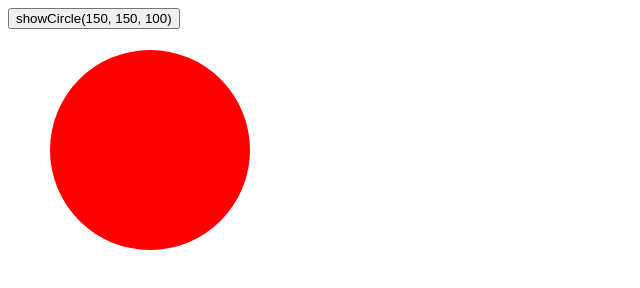
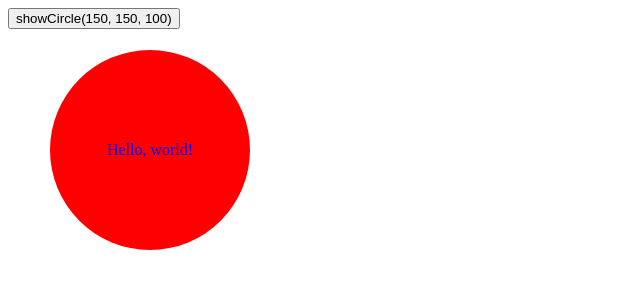
Before and after one commit to Yupiter78/task-js, a plain HTML site: page css-animations/animation_test_2.html in a window 1280 px wide. Both pictures are taken after a click on the button "showCircle(150, 150, 100)". Shown: the whole page, without its empty margins (0-640 px from the left). Drawn offline with Linux system fonts and the light colour scheme.

Commit message:
feat: add task css-animations

```diff
--- a/css-animations/animation_test_2.html
+++ b/css-animations/animation_test_2.html
@@ -12,6 +12,12 @@
 			background-color: red;
 			border-radius: 50%;
 		}
+		.message-ball {
+			display: flex;
+			justify-content: center;
+			align-items: center;
+			color: blue;
+		}
 	</style>
 </head>
 <body>
--- a/css-animations/animation_test_2.js
+++ b/css-animations/animation_test_2.js
@@ -1,4 +1,4 @@
-function showCircle(cx, cy, radius) {
+function showCircle(cx, cy, radius, callback) {
     const div = document.createElement("div");
     div.style.width = "0px";
     div.style.height = "0px";
@@ -11,10 +11,14 @@
         div.style.width = radius * 2 + "px";
         div.style.height = radius * 2 + "px";
     }, 0);
+    setTimeout(() => callback(div), 2000);
 
 }
 
 const button = document.createElement("button");
 button.textContent = "showCircle(150, 150, 100)"
 document.body.append(button);
-button.onclick = () => showCircle(150, 150, 100);
+button.onclick = () => showCircle(150, 150, 100, div => {
+    div.classList.add('message-ball');
+    div.append("Hello, world!");
+});
```
